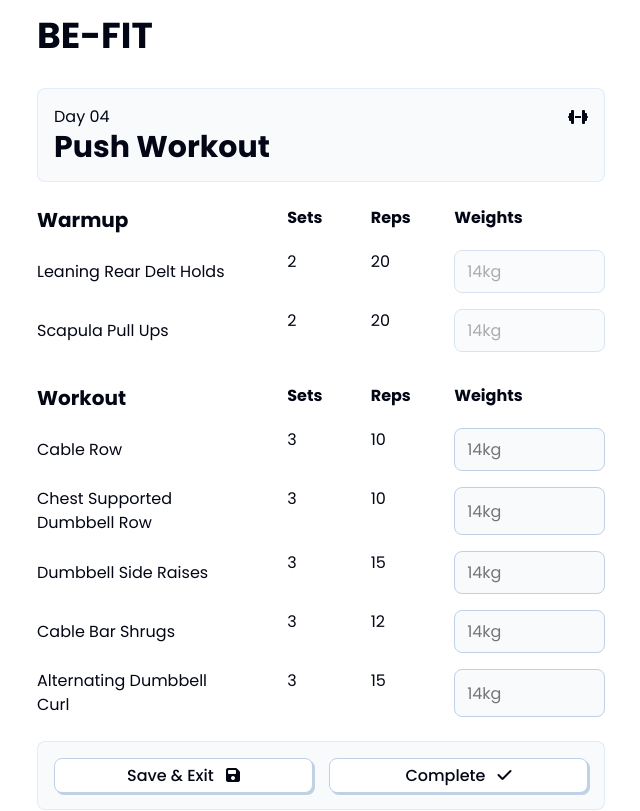
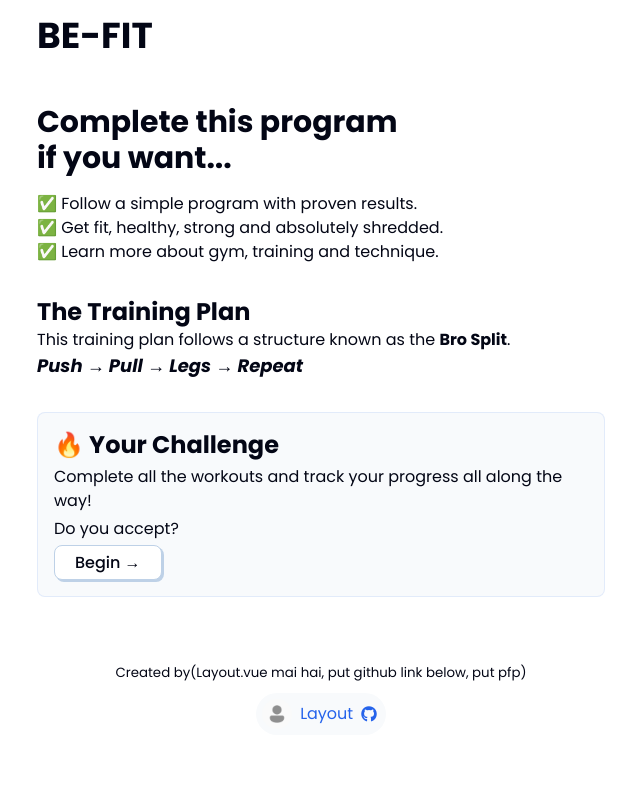
Before and after one commit to Sai-Santosh-Pal/be-fit, a Vue app: page / in a window 1280 px wide. Shown: the top 811 px of the page, without its empty margins (319-959 px from the left). Built offline with nearby package versions, Linux system fonts and the light colour scheme; a web font is replaced by a local one.

Commit message:
now the welcome page is connected to the dashboard

```diff
--- a/src/App.vue
+++ b/src/App.vue
@@ -4,14 +4,45 @@
   import Dashboard from './components/pages/Dashboard.vue'
   import Workout from './components/pages/Workout.vue'
 
-const selectDisplay = 3
+  import { ref } from 'vue'
+  import { workoutProgram } from './utils'
+
+  const defaultData = {}
+  for (let workoutIdx in workoutProgram) {
+    const workoutData = workoutProgram[workoutIdx]
+    defaultData[workoutIdx] = {}
+    for (let e of workoutData.workout) {
+      defaultData[workoutIdx][e.name] = ''
+    }
+  }
+
+
+  const selectedDisplay = ref(1)
+  const data = ref(defaultData)
+  const selectedWorkout = ref(-1)
+
+  function handleChangeDisplay(idx) {
+    selectedDisplay.value = idx
+  }
+
+  function handleSelectWorkout(idx) {
+    selectedDisplay.value = 3
+    selectedWorkout.value = idx
+  }
+
+  function handleSaveWorkout() {
+    localStorage.setItem('workouts', JSON.stringify(data.value))
+    selectedDisplay.value = 2
+    selectedWorkout.value = -1
+  }
+
 </script>
 
 <template>
   <Layout>
-    <Welcome v-if="selectDisplay == 1" />
-    <Dashboard v-if="selectDisplay == 2" />
-    <Workout v-if="selectDisplay == 3" />
+    <Welcome :handleChangeDisplay="handleChangeDisplay" v-if="selectedDisplay == 1" />
+    <Dashboard v-if="selectedDisplay == 2" />
+    <Workout :data="data" :selectedWorkout="selectedWorkout" v-if="workoutProgram?.[selectedWorkout]" />
   </Layout>
 </template>
 
--- a/src/components/Portal.vue
+++ b/src/components/Portal.vue
@@ -1,10 +1,16 @@
 <script setup>
+    const { hello, handleCloseModal } = defineProps({
+        hello: String,
+        handleCloseModal: Function
+    })
+
+
 </script>
 
 <template>
     <Teleport to="#portal">
         <div class="portal-container">
-            <div role="button" tabindex="0" @click="() => {}"
+            <div role="button" tabindex="0" @click="handleCloseModal"
             class="portal-underlay"></div>
             <div class="portal-content">
                 <slot />
--- a/src/components/pages/Welcome.vue
+++ b/src/components/pages/Welcome.vue
@@ -1,4 +1,7 @@
 <script setup>
+    defineProps({
+        handleChangeDisplay: Function
+    })
 </script>
 
 <template>
@@ -21,7 +24,7 @@
                 <h3>🔥 Your Challenge</h3>
                 <p>Complete all the workouts and track your progress all along the way!</p>
                 <p>Do you accept?</p>
-                <button>Begin &rarr;</button>
+                <button @click="() => handleChangeDisplay(2)">Begin &rarr;</button>
             </div>
         </section>
     </div>
--- a/src/components/pages/Workout.vue
+++ b/src/components/pages/Workout.vue
@@ -2,7 +2,13 @@
     import Portal from '../Portal.vue'
     import { workoutProgram, exerciseDescriptions } from '../../utils';
     import { computed, ref } from 'vue';
-    const selectedWorkout = 4
+
+    const { data, selectedWorkout } = defineProps({
+        data: Object,
+        selectedWorkout: Number
+    })
+
+
     const { workout, warmup } = workoutProgram[selectedWorkout]
     let selectedExercise = ref(null)
     const exerciseDescription = computed(() => exerciseDescriptions[selectedExercise.value])
@@ -15,7 +21,7 @@
 </script>
 
 <template>
-    <Portal v-if="selectedExercise">
+    <Portal hello="world" :handleCloseModal="handleCloseModal" v-if="selectedExercise">
         <div class="exercise-description">
             <h3>{{ selectedExercise }}</h3>
             <div>
@@ -68,7 +74,7 @@
                 </div>
                 <p>{{ w.sets }}</p>
                 <p>{{ w.reps }}</p>
-                <input class="grid-weights" placeholder="14kg" type="text" />
+                <input v-model="data[selectedWorkout][w.name]" class="grid-weights" placeholder="14kg" type="text" />
             </div>
         </div>
         <div class="card workout-btns">
```
